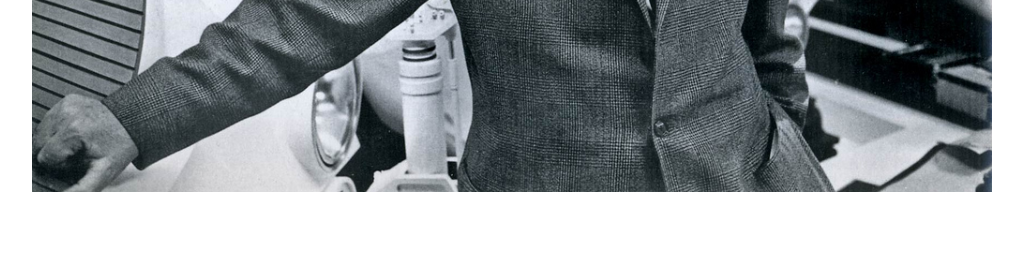
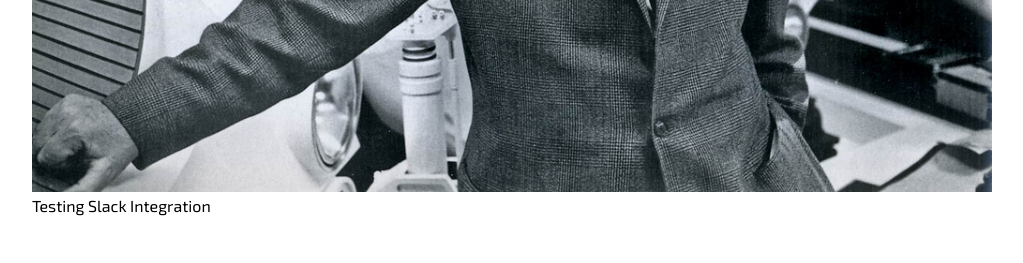
Before and after one commit to nmartinMCAD/IDM-6630-SP18-martin-nick, a PHP site: page / in a window 1280 px wide. Shown: the part 561-824 px from the top of the page, without its empty margins (128-1151 px from the left). Before the commit the page ends 753 px from the top, so only its background shows below. Run offline with PHP 8.4, Linux system fonts and the light colour scheme.

Commit message:
Slack Test 001
This is Bowie to Bowie.

```diff
--- a/MARTIN_nick_assignment_001/code/index.php
+++ b/MARTIN_nick_assignment_001/code/index.php
@@ -17,6 +17,8 @@
       <?php echo "<h1>Arthur C. Clarke</h1>"; ?>
 
       <img src="img/arthurClarkeHome.jpg" alt="black and white image of Arthur C. Clarke">
+
+      <?php echo "<p>Testing Slack Integration</p>"; ?>
     </main>
 
   </body>
```
